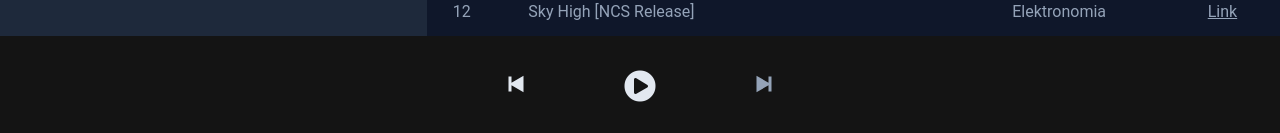
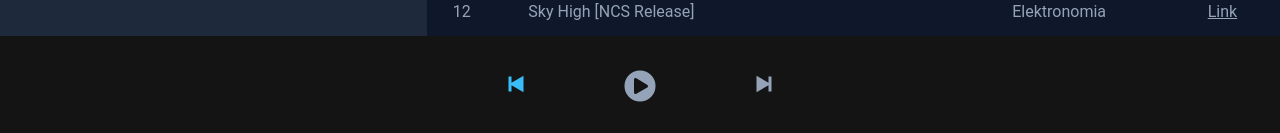
Before and after one commit to jessej-samuel/spotipy, a React (Create React App) app: page / in a window 1280 px wide. In both pictures the pointer is over the icon 516 px from the left and 748 px from the top of the page. Shown: the part 664-797 px from the top of the page. Built offline with nearby package versions, Linux system fonts and the light colour scheme.

Commit message:
Fix: UI update

```diff
--- a/src/components/Player.css
+++ b/src/components/Player.css
@@ -18,15 +18,19 @@ i.fas.fa-play-circle,
 i.fas.fa-pause-circle {
     font-size: 2rem;
 }
-#player > .main-control > i {
+/* .control ,.main-control > i {
     color: #e2e8f0;
-}
+} */
 
 /* #player:hover {
     cursor: pointer;
 } */
 
-.control > .fas:hover,
+.main-control > i:hover,
 .control > svg:hover {
-    color: #e2e8f0;
+    color: #38bdf8;
 }
+
+.main-control > i:hover {
+    transform: scale(1.1);
+}
--- a/src/components/Player.js
+++ b/src/components/Player.js
@@ -23,7 +23,7 @@ const Player = ({ selectedSong, defaultSong, playerState }) => {
     return (
         <div id="player">
             <div className="control">{backwardsSvg}</div>
-            <div className="main-control" onClick={onMusicPlay}>
+            <div className="main-control control" onClick={onMusicPlay}>
                 <i
                     className={`fas fa-${
                         playerState ? "pause" : "play"
```
